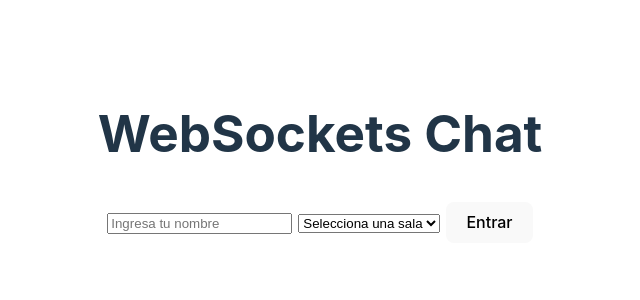
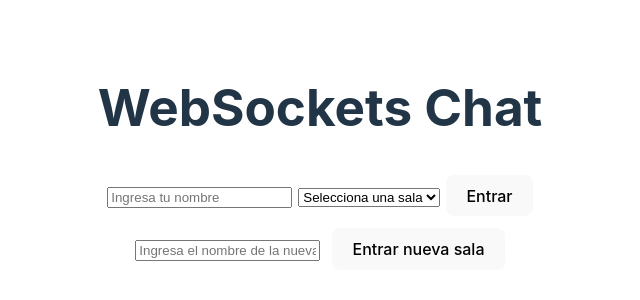
Before and after one commit to carlosYoko/sprint-7.1, a React (Vite) app in the folder client/: page / in a window 1280 px wide. Shown: the part 240-540 px from the top of the page, without its empty margins (320-960 px from the left). Built offline with nearby package versions, Linux system fonts and the light colour scheme.

Commit message:
multiroom ok

```diff
--- a/client/src/App.tsx
+++ b/client/src/App.tsx
@@ -5,11 +5,19 @@ import './App.css';
 function Home() {
   const [userName, setUserName] = useState('');
   const [roomName, setRoomName] = useState('');
+  const [newRoomName, setNewRoomName] = useState(''); // Nuevo estado para el nombre de la nueva sala
   const [accepted, setAccepted] = useState(false);
 
   const handleAccept = () => {
     if (userName.trim() !== '' && roomName.trim() !== '') {
       setAccepted(true);
+    }
+  };
+
+  const handleCreateNewRoom = () => {
+    if (newRoomName.trim() !== '') {
+      setAccepted(true);
+      setRoomName(newRoomName); // Establece el nombre de la nueva sala como la sala seleccionada
     }
   };
 
@@ -33,6 +41,16 @@ function Home() {
             <option value="Off-topic">Off-topic</option>
           </select>
           <button onClick={handleAccept}>Entrar</button>
+          <br />
+          {/* Nuevo campo de entrada para el nombre de la nueva sala */}
+          <input
+            type="text"
+            placeholder="Ingresa el nombre de la nueva sala"
+            value={newRoomName}
+            onChange={(e) => setNewRoomName(e.target.value)}
+          />
+          {/* Botón para crear una nueva sala */}
+          <button onClick={handleCreateNewRoom}>Entrar nueva sala</button>
         </div>
       ) : (
         <ChatRoom userName={userName} roomName={roomName} />
```
